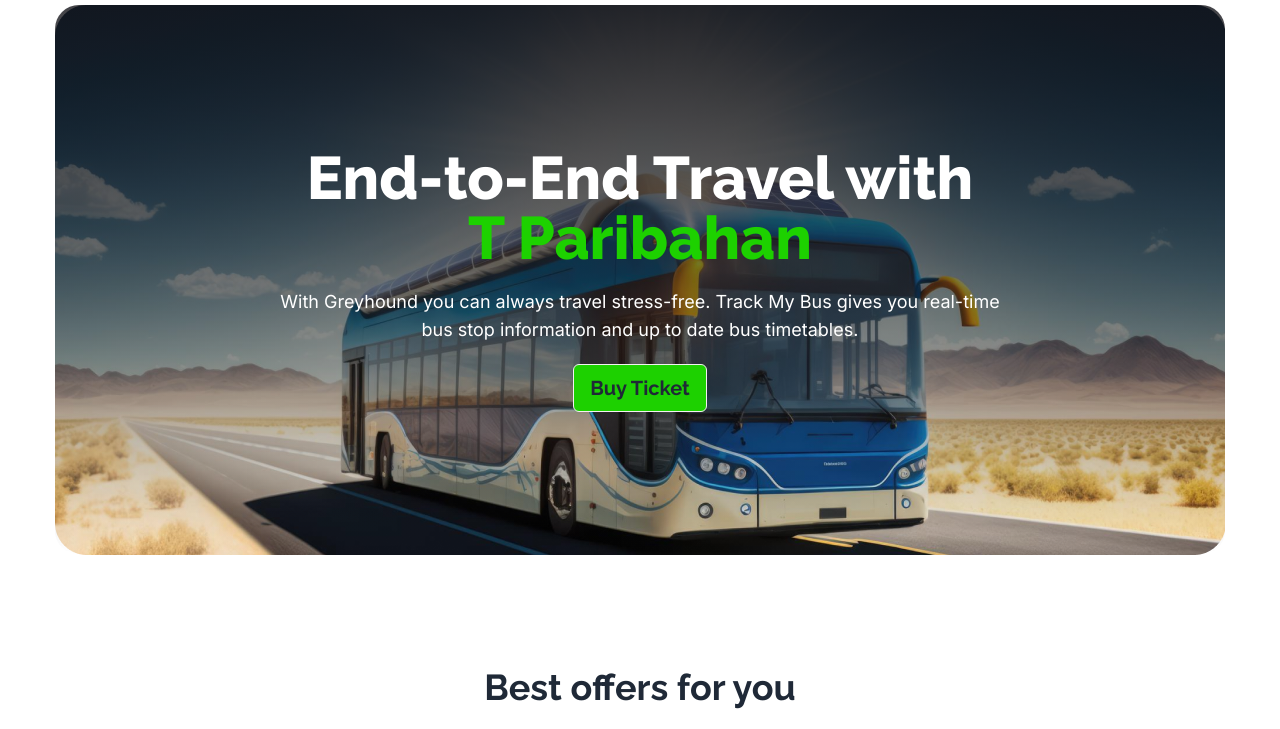
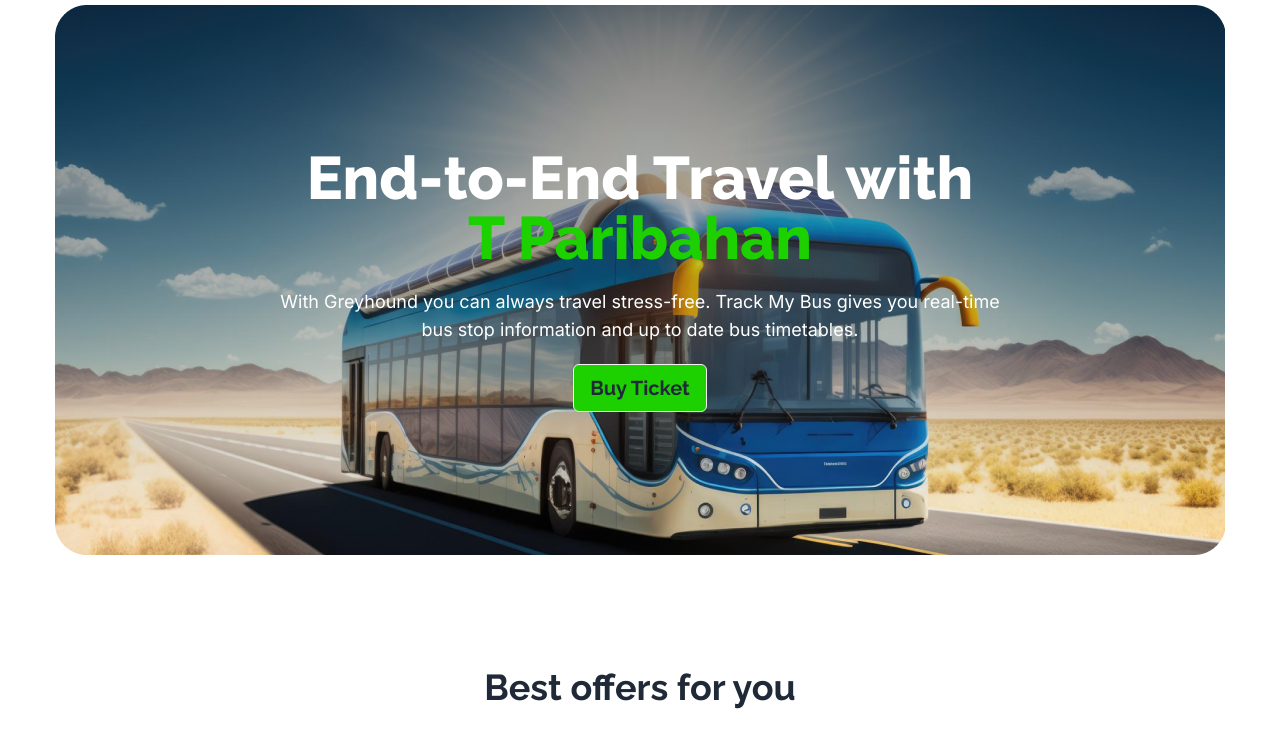
Before and after one commit to mdmamunhp09/smart-ticketing, a plain HTML site: page index.html in a window 1280 px wide. Shown: the part 71-800 px from the top of the page. Drawn offline with nearby package versions, Linux system fonts and the light colour scheme.

Commit message:
banner background image ready

```diff
--- a/index.html
+++ b/index.html
@@ -51,7 +51,7 @@
         </nav>
 
         <!-- banner section start -->
-        <section class=" h-[550px] flex flex-col items-center justify-center banner-section rounded-3xl">
+        <section class=" h-[550px] flex flex-col items-center justify-center banner-section rounded-3xl bg-[url('./images/banner.png')]">
             <div class="text-white text-center px-56">
                 <h1 class="text-6xl font-extrabold">End-to-End Travel with <br>
                     <span class="text-[#1DD100]">T Paribahan</span>
@@ -87,7 +87,7 @@
                             </div>
                         </div>
                     </div>
-                    <div style="background-image: url('images/rectangle1.svg');" class="flex-1 bg-no-repeat">
+                    <div style="background-image: url('./images/rectangle1.svg');" class="flex-1 bg-no-repeat">
                         <div class="flex justify-around items-center">
                             <div class="inter space-y-2">
                                 <h2 class="text-4xl font-extrabold">20% OFF</h2>
--- a/styles/style.css
+++ b/styles/style.css
@@ -8,10 +8,10 @@
     font-family: "Inter", sans-serif;
 }
 
-.banner-section {
-    background-image: linear-gradient(180deg, rgba(19, 19, 24, 0.80) 0%, rgba(19, 19, 24, 0.00) 100%), url("/images/banner.png");
+/* .banner-section {
+    background-image: linear-gradient(180deg, rgba(19, 19, 24, 0.80) 0%, rgba(19, 19, 24, 0.00) 100%),;
     background-repeat: no-repeat;
-}
+} */
 
 hr {
     border-color: #03071233;
```
